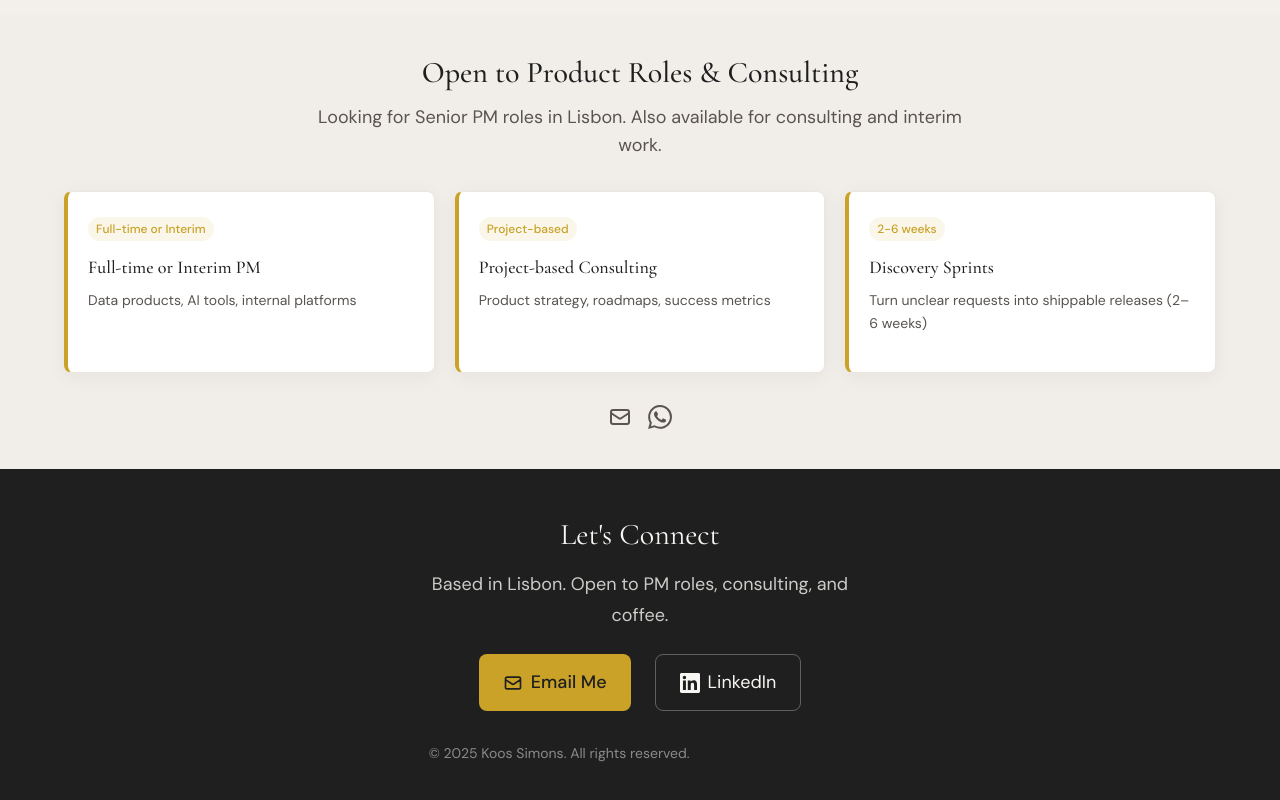
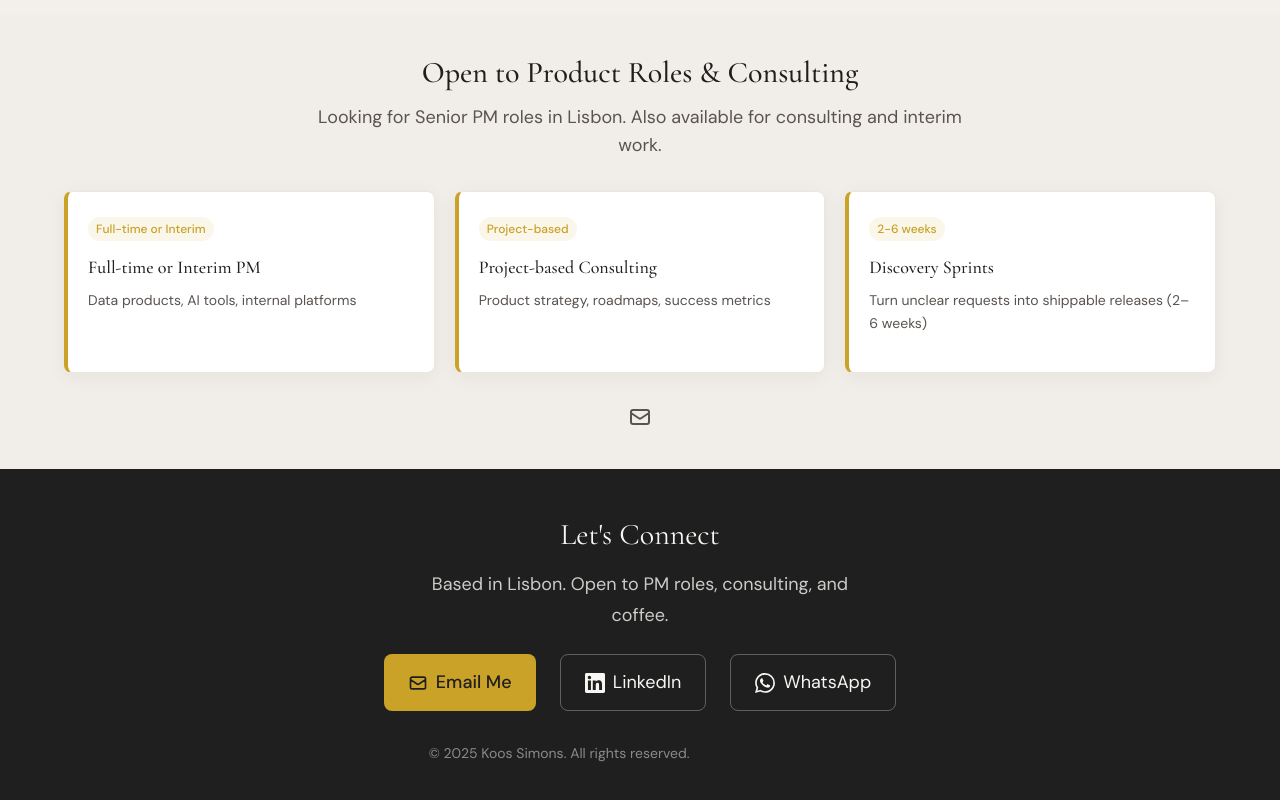
Before and after one commit to ksimons29/myportfolio, a Next.js app: page / in a window 1280 px wide. Shown: the part 6704-7504 px from the top of the page. Built offline with nearby package versions, Linux system fonts and the light colour scheme.

Commit message:
Add WhatsApp to Footer, keep only email in AvailabilitySection

```diff
--- a/components/AvailabilitySection.tsx
+++ b/components/AvailabilitySection.tsx
@@ -59,8 +59,8 @@ export default function AvailabilitySection() {
           ))}
         </div>
 
-        {/* Contact Icons */}
-        <div className="flex justify-center gap-4">
+        {/* Contact Icon */}
+        <div className="flex justify-center">
           <a
             href="mailto:koossimons91@gmail.com"
             className="text-ink-muted hover:text-gold transition-colors"
@@ -70,17 +70,6 @@ export default function AvailabilitySection() {
               <path strokeLinecap="round" strokeLinejoin="round" strokeWidth={2} d="M3 8l7.89 5.26a2 2 0 002.22 0L21 8M5 19h14a2 2 0 002-2V7a2 2 0 00-2-2H5a2 2 0 00-2 2v10a2 2 0 002 2z" />
             </svg>
           </a>
-          <a
-            href="https://wa.me/351920377498"
-            target="_blank"
-            rel="noopener noreferrer"
-            className="text-ink-muted hover:text-gold transition-colors"
-            aria-label="WhatsApp"
-          >
-            <svg className="w-6 h-6" fill="currentColor" viewBox="0 0 24 24">
-              <path d="M17.472 14.382c-.297-.149-1.758-.867-2.03-.967-.273-.099-.471-.148-.67.15-.197.297-.767.966-.94 1.164-.173.199-.347.223-.644.075-.297-.15-1.255-.463-2.39-1.475-.883-.788-1.48-1.761-1.653-2.059-.173-.297-.018-.458.13-.606.134-.133.298-.347.446-.52.149-.174.198-.298.298-.497.099-.198.05-.371-.025-.52-.075-.149-.669-1.612-.916-2.207-.242-.579-.487-.5-.669-.51-.173-.008-.371-.01-.57-.01-.198 0-.52.074-.792.372-.272.297-1.04 1.016-1.04 2.479 0 1.462 1.065 2.875 1.213 3.074.149.198 2.096 3.2 5.077 4.487.709.306 1.262.489 1.694.625.712.227 1.36.195 1.871.118.571-.085 1.758-.719 2.006-1.413.248-.694.248-1.289.173-1.413-.074-.124-.272-.198-.57-.347m-5.421 7.403h-.004a9.87 9.87 0 01-5.031-1.378l-.361-.214-3.741.982.998-3.648-.235-.374a9.86 9.86 0 01-1.51-5.26c.001-5.45 4.436-9.884 9.888-9.884 2.64 0 5.122 1.03 6.988 2.898a9.825 9.825 0 012.893 6.994c-.003 5.45-4.437 9.884-9.885 9.884m8.413-18.297A11.815 11.815 0 0012.05 0C5.495 0 .16 5.335.157 11.892c0 2.096.547 4.142 1.588 5.945L.057 24l6.305-1.654a11.882 11.882 0 005.683 1.448h.005c6.554 0 11.89-5.335 11.893-11.893a11.821 11.821 0 00-3.48-8.413z"/>
-            </svg>
-          </a>
         </div>
       </div>
     </section>
--- a/components/Footer.tsx
+++ b/components/Footer.tsx
@@ -37,6 +37,19 @@ export default function Footer() {
               LinkedIn
             </a>
           )}
+          {site.socials.whatsapp && (
+            <a
+              href={`https://wa.me/${site.socials.whatsapp.replace(/[^0-9]/g, '')}`}
+              target="_blank"
+              rel="noopener noreferrer"
+              className="inline-flex items-center gap-2 px-6 py-3 border border-paper/30 text-paper rounded-lg hover:bg-paper/10 transition-colors"
+            >
+              <svg className="w-5 h-5" fill="currentColor" viewBox="0 0 24 24">
+                <path d="M17.472 14.382c-.297-.149-1.758-.867-2.03-.967-.273-.099-.471-.148-.67.15-.197.297-.767.966-.94 1.164-.173.199-.347.223-.644.075-.297-.15-1.255-.463-2.39-1.475-.883-.788-1.48-1.761-1.653-2.059-.173-.297-.018-.458.13-.606.134-.133.298-.347.446-.52.149-.174.198-.298.298-.497.099-.198.05-.371-.025-.52-.075-.149-.669-1.612-.916-2.207-.242-.579-.487-.5-.669-.51-.173-.008-.371-.01-.57-.01-.198 0-.52.074-.792.372-.272.297-1.04 1.016-1.04 2.479 0 1.462 1.065 2.875 1.213 3.074.149.198 2.096 3.2 5.077 4.487.709.306 1.262.489 1.694.625.712.227 1.36.195 1.871.118.571-.085 1.758-.719 2.006-1.413.248-.694.248-1.289.173-1.413-.074-.124-.272-.198-.57-.347m-5.421 7.403h-.004a9.87 9.87 0 01-5.031-1.378l-.361-.214-3.741.982.998-3.648-.235-.374a9.86 9.86 0 01-1.51-5.26c.001-5.45 4.436-9.884 9.888-9.884 2.64 0 5.122 1.03 6.988 2.898a9.825 9.825 0 012.893 6.994c-.003 5.45-4.437 9.884-9.885 9.884m8.413-18.297A11.815 11.815 0 0012.05 0C5.495 0 .16 5.335.157 11.892c0 2.096.547 4.142 1.588 5.945L.057 24l6.305-1.654a11.882 11.882 0 005.683 1.448h.005c6.554 0 11.89-5.335 11.893-11.893a11.821 11.821 0 00-3.48-8.413z"/>
+              </svg>
+              WhatsApp
+            </a>
+          )}
         </div>
 
         {/* Copyright */}
```
